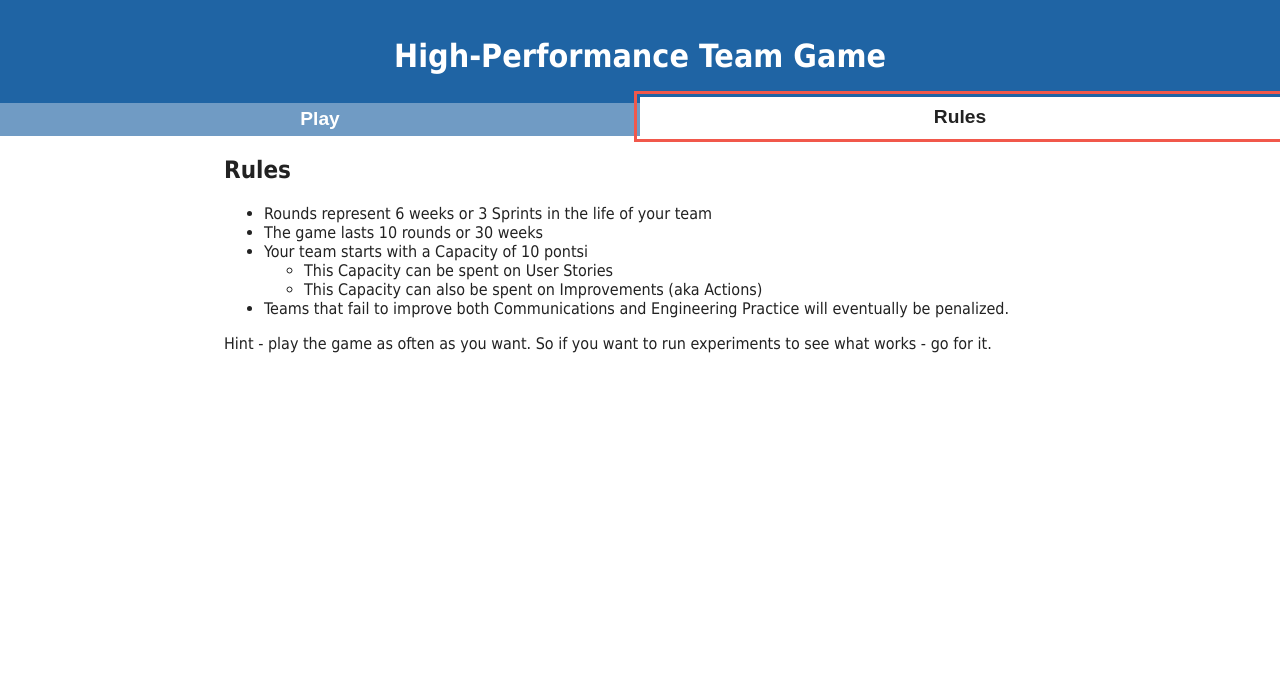
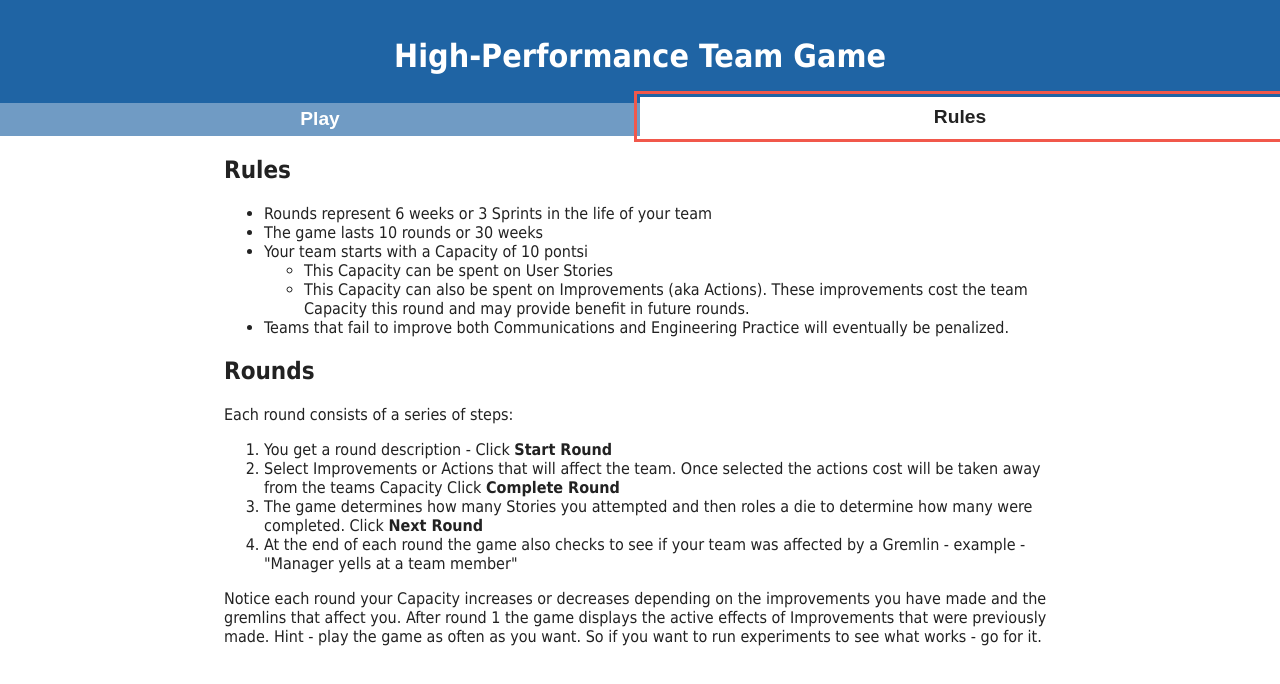
Before and after one commit to mlevison/high-performance-teams-game, a React (Create React App) app: page / in a window 1280 px wide. Both pictures are taken after a click on the button "Rules". Shown: the top 684 px of the page. Built offline with nearby package versions, Linux system fonts and the light colour scheme.

Commit message:
More complete rules

```diff
--- a/src/components/Rules.tsx
+++ b/src/components/Rules.tsx
@@ -11,10 +11,22 @@ export default function Rules() {
           <li>Your team starts with a Capacity of 10 pontsi</li>
           <ul>
             <li>This Capacity can be spent on User Stories</li>
-            <li>This Capacity can also be spent on Improvements (aka Actions)</li>
+            <li>This Capacity can also be spent on Improvements (aka Actions). These improvements cost the team Capacity this round and may provide benefit in future rounds.</li>
           </ul>
           <li>Teams that fail to improve both Communications and Engineering Practice will eventually be penalized.</li>
         </ul>
+        <h2>Rounds</h2>
+        Each round consists of a series of steps:
+        <ol>
+          <li>You get a round description - Click <b>Start Round</b></li>
+          <li>Select Improvements or Actions that will affect the team. Once selected the actions cost will be taken away from the teams Capacity Click <b>Complete Round</b></li>
+          <li>The game determines how many Stories you attempted and then roles a die to determine how many were completed. Click <b>Next Round</b></li>
+          <li>At the end of each round the game also checks to see if your team was affected by a Gremlin - example - "Manager yells at a team member"</li>
+        </ol>
+        Notice each round your Capacity increases or decreases depending on the improvements you have made and the gremlins that affect you.
+
+        After round 1 the game displays the active effects of Improvements that were previously made.
+
         Hint - play the game as often as you want. So if you want to run experiments to see what works - go for it.
       </p>
     </>
```
